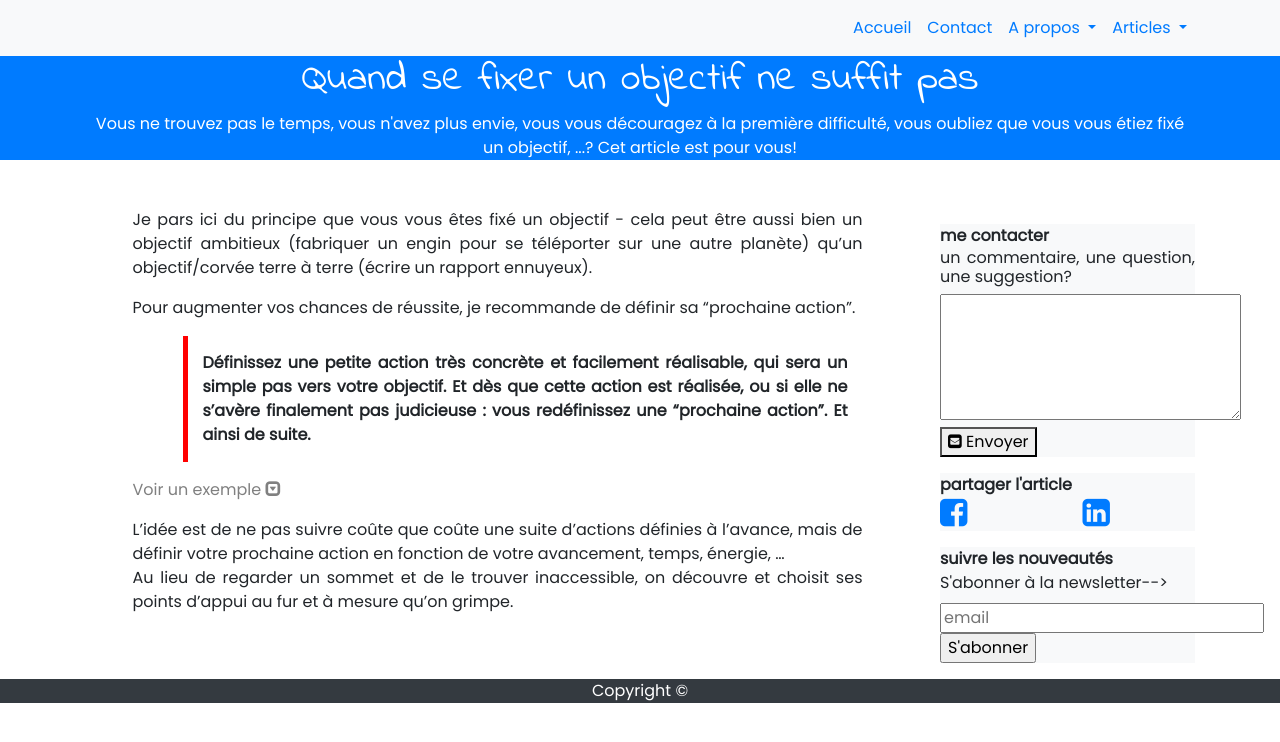
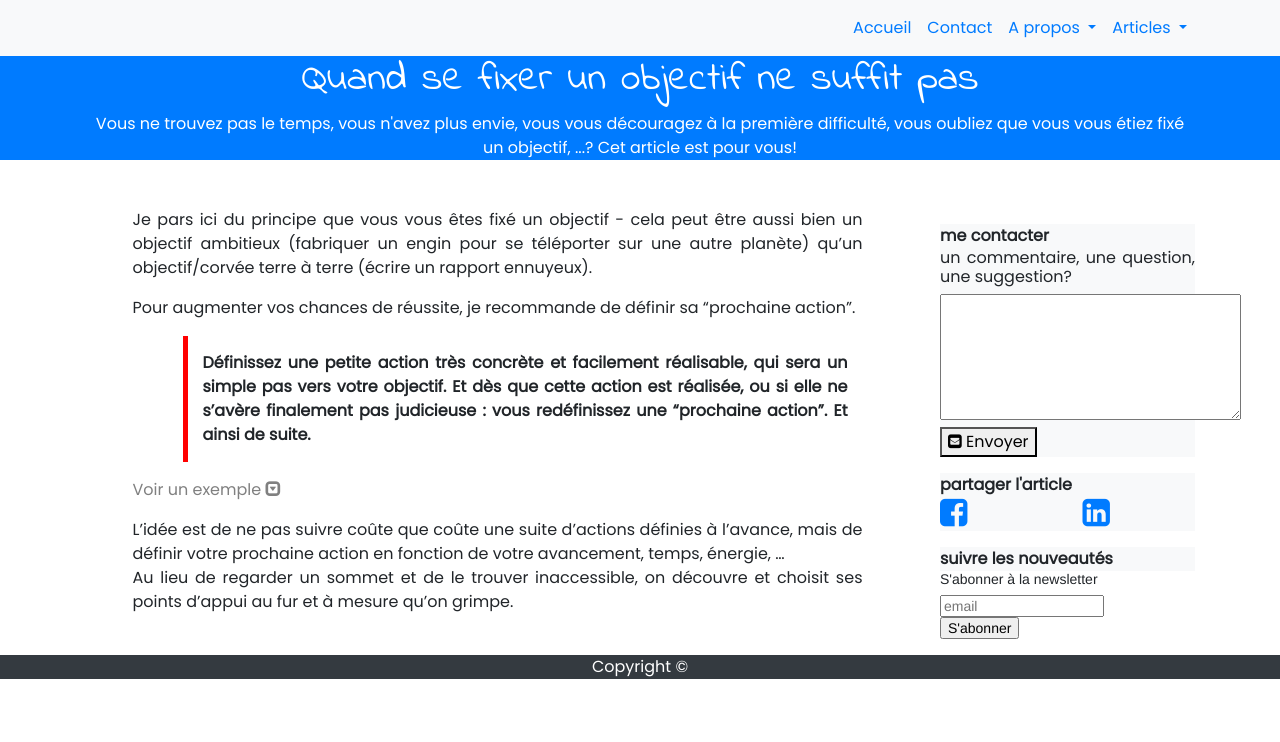
Before and after one commit to OrgaEvolutions/Nathoup.github.io, a Jekyll site: the page built from articles/prochaine_action.html, in a window 1280 px wide. Shown: the top 742 px of the page. Built offline with Jekyll 4.4.1, drawn with Linux system fonts in a browser that asks for light colours; nearby versions of some CDN libraries; some web fonts are replaced.

Commit message:
Update article.html

```diff
--- a/_layouts/article.html
+++ b/_layouts/article.html
@@ -63,7 +63,7 @@
                  <div id="mc_embed_signup">
 			<form action="https://github.us17.list-manage.com/subscribe/post?u=c92282615c03ee7c88805781b&amp;id=42c312e904" method="post" id="mc-embedded-subscribe-form" name="mc-embedded-subscribe-form" class="validate" target="_blank" novalidate>
 			    <div id="mc_embed_signup_scroll">
-				<label for="mce-EMAIL">S'abonner à la newsletter</label>-->
+				<label for="mce-EMAIL">S'abonner à la newsletter</label>
 				<input type="email" value="" name="EMAIL" class="email" id="mce-EMAIL" placeholder="email" required>
 			    <!-- real people should not fill this in and expect good things - do not remove this or risk form bot signups-->
 			     	<div style="position: absolute; left: -5000px;" aria-hidden="true"><input type="text" name="b_c92282615c03ee7c88805781b_42c312e904" tabindex="-1" value=""></div>
@@ -83,3 +83,9 @@
 </article>
 
 {% include footer.html %}
+
+<style type="text/css">
+	#mc_embed_signup{background:#fff; clear:left; font:14px Helvetica,Arial,sans-serif; }
+	/* Add your own MailChimp form style overrides in your site stylesheet or in this style block.
+	   We recommend moving this block and the preceding CSS link to the HEAD of your HTML file. */
+-</style>
```
